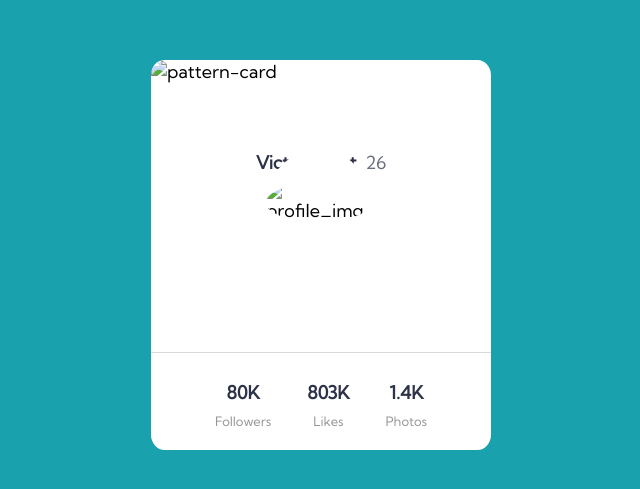
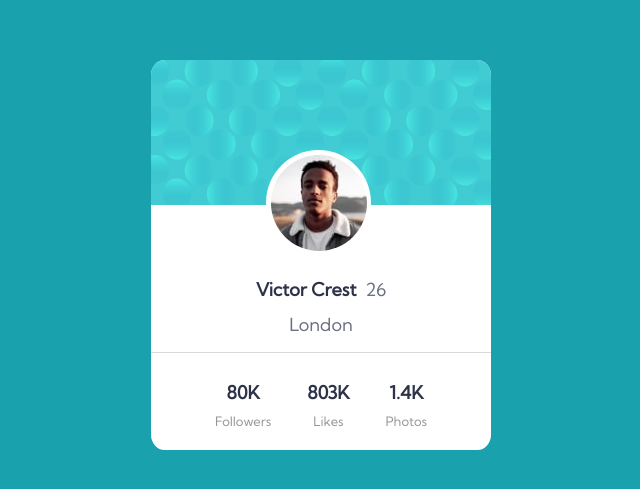
Before and after one commit to CostiVoicu/Responsive-profile-card-component, a plain HTML site: page index.html in a window 1280 px wide. Shown: the part 145-634 px from the top of the page, without its empty margins (319-959 px from the left). Drawn offline with Linux system fonts and the light colour scheme; the site is published under a folder, as on GitHub Pages, so addresses that start at the root find nothing.

Commit message:
updated the images from index.html

```diff
--- a/index.html
+++ b/index.html
@@ -16,10 +16,10 @@
 <body>
   <section class="split">
     <div class="card">
-      <img src="/images/bg-pattern-card.svg" alt="pattern-card">
+      <img src="./images/bg-pattern-card.svg" alt="pattern-card">
     </div>
     <div class="account_img">
-      <img src="/images/image-victor.jpg" alt="profile_img">
+      <img src="./images/image-victor.jpg" alt="profile_img">
     </div>
     <div class="info">
       <h1>Victor Crest</h1>
```
